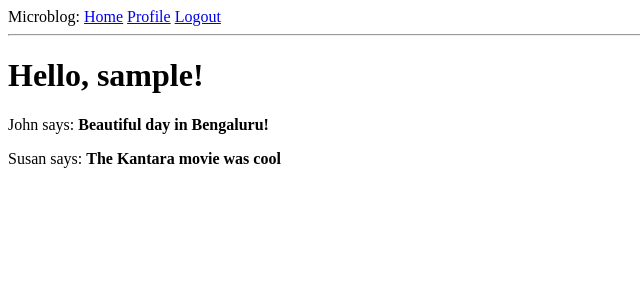
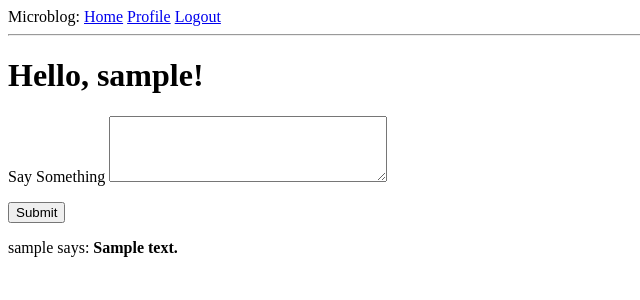
Before and after one commit to nageshpk/mega-flask, a Flask app: page / in a window 1280 px wide. Shown: the top 300 px of the page, without its empty margins (0-640 px from the left). Run offline with Flask 3, Linux system fonts and the light colour scheme; a user stored in the database is signed in; tables that the repository leaves empty hold one stand-in row (values such as "Sample post").

Commit message:
create post form

```diff
--- a/app/forms.py
+++ b/app/forms.py
@@ -46,5 +46,10 @@ class EditProfileForm(FlaskForm):
                 raise ValidationError('Please enter different username !!')
 
 
+class PostForm(FlaskForm):
+    post = TextAreaField('Say Something', validators=[DataRequired(), Length(min=1, max=140)])
+    submit = SubmitField('Submit')
+
+
 class EmptyForm(FlaskForm):
     submit = SubmitField('Submit')
--- a/app/routes.py
+++ b/app/routes.py
@@ -1,26 +1,24 @@
 from flask import render_template, flash, redirect, url_for, request
 from werkzeug.urls import url_parse
 from app import app, db
-from app.forms import LoginForm, RegistrationForm, EditProfileForm, EmptyForm
+from app.forms import LoginForm, RegistrationForm, EditProfileForm, EmptyForm, PostForm
 from flask_login import login_user, logout_user, current_user, login_required
-from app.models import User
+from app.models import User, Post
 from datetime import datetime
 
-@app.route('/')
-@app.route('/index')
+@app.route('/', methods=['GET', 'POST'])
+@app.route('/index', methods=['GET', 'POST'])
 @login_required
 def index():
-    posts = [
-        {
-            'author': {'username': 'John'},
-            'body': 'Beautiful day in Bengaluru!'
-        },
-        {
-            'author': {'username': 'Susan'},
-            'body': 'The Kantara movie was cool'
-        }
-    ]
-    return render_template('index.html', title='Home', posts=posts)
+    form = PostForm()
+    if form.validate_on_submit():
+        post = Post(body=form.post.data, author=current_user)
+        db.session.add(post)
+        db.session.commit()
+        flash("Your post is now live")
+        return redirect('index')
+    posts = current_user.followed_posts().all()
+    return render_template('index.html', title='Home', posts=posts, form=form)
 
 
 @app.route("/login", methods=['GET', 'POST'])
--- a/app/templates/index.html
+++ b/app/templates/index.html
@@ -4,6 +4,19 @@
 {% block content %}
 
     <h1>Hello, {{ current_user.username }}!</h1>
+    <form action="" method="post">
+        {{ form.hidden_tag() }}
+        <p>
+            {{ form.post.label }}
+            {{ form.post(cols=32, rows=4) }}<br>
+            {% for error in form.post.errors %}
+            <p style="color: red">[{{ error }}]</p>
+            {% endfor %}
+        </p>
+        <p>
+            {{ form.submit() }}
+        </p>
+    </form>
     {% for post in posts %}
     <div><p>{{ post.author.username }} says: <b>{{ post.body }}</b></p></div>
     {% endfor %}
```
